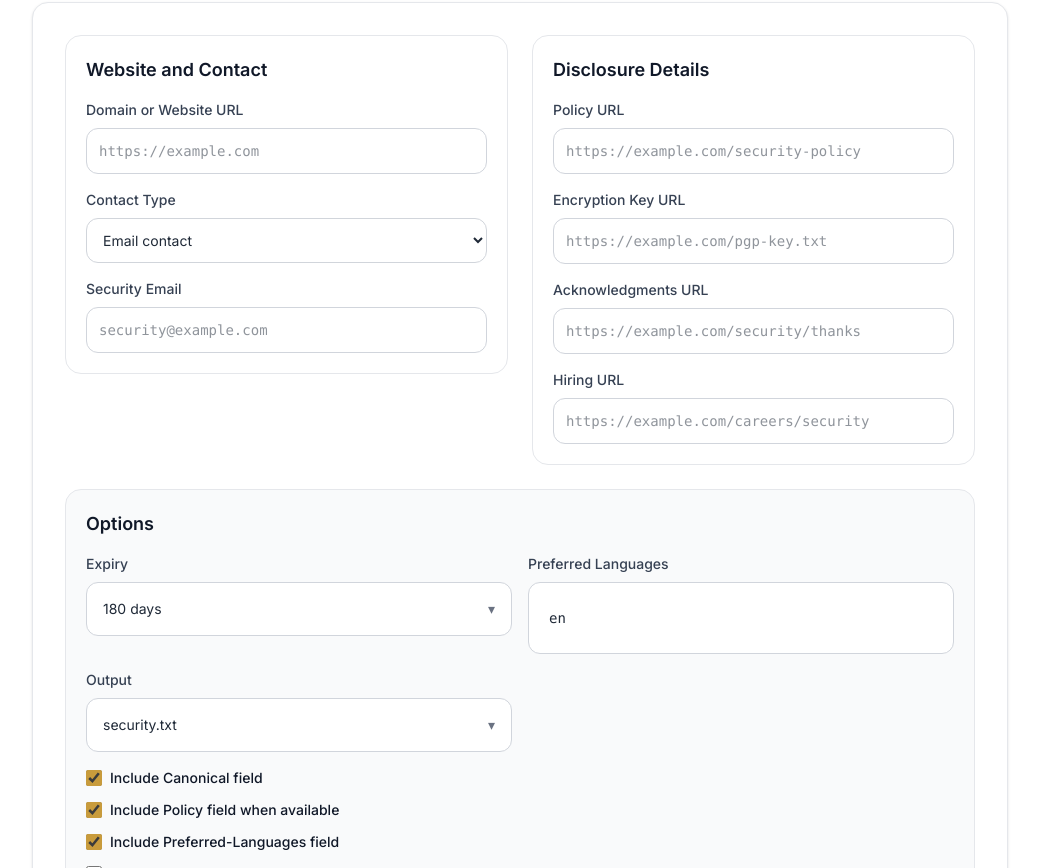
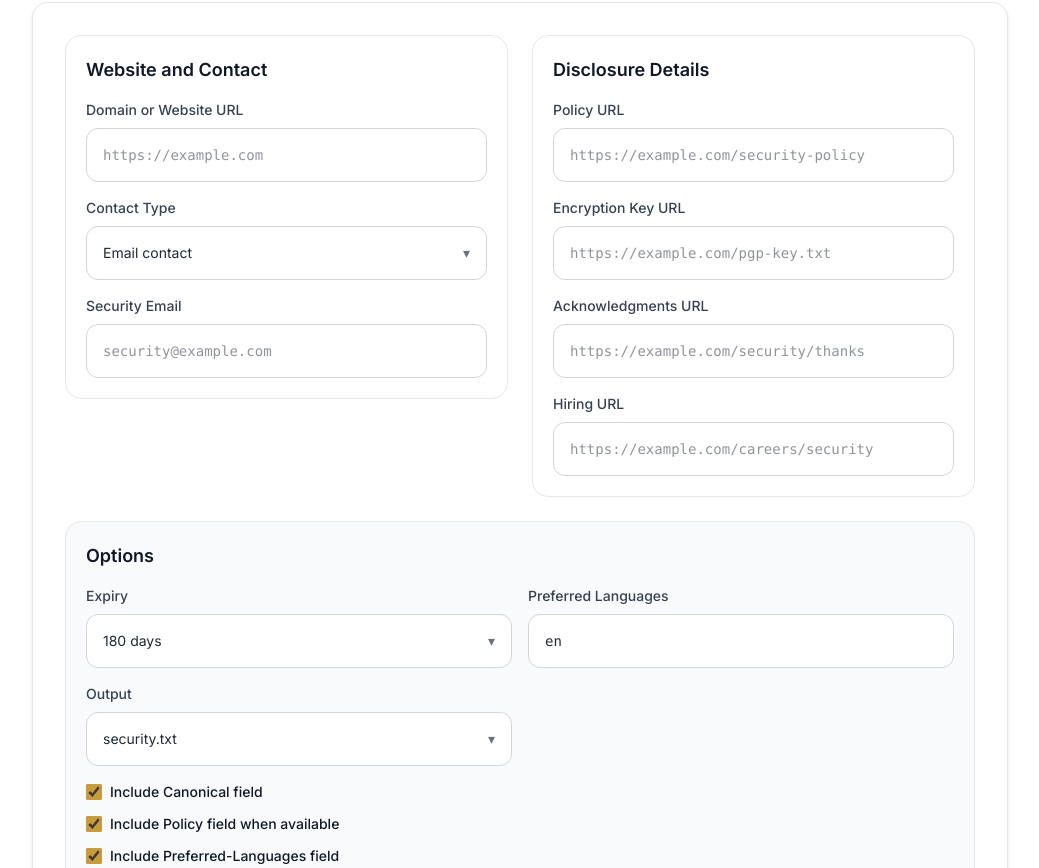
Before and after one commit to vaarunsonawwane-ops/yoryantra-new, a Next.js app: page /tools/security-txt-generator in a window 1280 px wide. Shown: the part 380-1248 px from the top of the page, without its empty margins (120-1159 px from the left). Built offline with nearby package versions, Linux system fonts and the light colour scheme.

Commit message:
Step 16.1 — Structural Repetition update 1

```diff
--- a/app/tools/data-uri-generator/ToolClient.tsx
+++ b/app/tools/data-uri-generator/ToolClient.tsx
@@ -227,24 +227,22 @@ export default function ToolClient() {
               spellCheck={false}
               autoCapitalize="none"
               autoCorrect="off"
-              className="mt-2 w-full rounded-xl border border-gray-300 bg-white p-3 text-sm font-mono outline-none transition focus:border-transparent focus:ring-2 focus:ring-[var(--green)]"
+              className="mt-2 min-h-[54px] w-full rounded-xl border border-gray-300 bg-white px-4 py-3 text-sm font-mono outline-none transition focus:border-transparent focus:ring-2 focus:ring-[var(--green)]"
             />
           </div>
 
-          <div>
-            <label className="block text-sm font-medium text-gray-700">Charset</label>
-            <select
-              value={charsetMode}
-              onChange={(event) => {
-                setCharsetMode(event.target.value as CharsetMode);
-                clearResult();
-              }}
-              className="mt-2 w-full rounded-xl border border-gray-300 bg-white p-3 text-sm outline-none transition focus:border-transparent focus:ring-2 focus:ring-[var(--green)]"
-            >
-              <option value="include">Include charset</option>
-              <option value="omit">Omit charset</option>
-            </select>
-          </div>
+          <YoryantraSelect
+            label="Charset"
+            value={charsetMode}
+            onChange={(value) => {
+              setCharsetMode(value as CharsetMode);
+              clearResult();
+            }}
+            options={[
+              { label: "Include charset", value: "include" },
+              { label: "Omit charset", value: "omit" },
+            ]}
+          />
 
           {charsetMode === "include" ? (
             <div>
@@ -259,7 +257,7 @@ export default function ToolClient() {
                 spellCheck={false}
                 autoCapitalize="none"
                 autoCorrect="off"
-                className="mt-2 w-full rounded-xl border border-gray-300 bg-white p-3 text-sm font-mono outline-none transition focus:border-transparent focus:ring-2 focus:ring-[var(--green)]"
+                className="mt-2 min-h-[54px] w-full rounded-xl border border-gray-300 bg-white px-4 py-3 text-sm font-mono outline-none transition focus:border-transparent focus:ring-2 focus:ring-[var(--green)]"
               />
             </div>
           ) : null}
--- a/app/tools/nginx-redirect-rule-tester/ToolClient.tsx
+++ b/app/tools/nginx-redirect-rule-tester/ToolClient.tsx
@@ -268,7 +268,7 @@ export default function ToolClient() {
                 setCopied(false);
               }}
               placeholder="5"
-              className="w-full min-h-[48px] rounded-xl border border-gray-300 bg-white px-4 py-3 text-sm font-mono outline-none transition focus:border-transparent focus:ring-2 focus:ring-[var(--green)]"
+              className="w-full min-h-[54px] rounded-xl border border-gray-300 bg-white px-4 py-3 text-sm font-mono outline-none transition focus:border-transparent focus:ring-2 focus:ring-[var(--green)]"
             />
           </div>
 
--- a/app/tools/security-txt-generator/ToolClient.tsx
+++ b/app/tools/security-txt-generator/ToolClient.tsx
@@ -186,23 +186,19 @@ export default function ToolClient() {
               placeholder="https://example.com"
             />
 
-            <div>
-              <label className="block mb-2 text-sm font-medium text-gray-700">
-                Contact Type
-              </label>
-              <select
+            <YoryantraSelect
+              label="Contact Type"
               value={contactType}
-                onChange={(event) => {
-                  setContactType(event.target.value as ContactType);
+              onChange={(value) => {
+                setContactType(value as ContactType);
                 clearResult();
               }}
-                className="w-full rounded-xl border border-gray-300 bg-white p-3 text-sm outline-none transition focus:border-transparent focus:ring-2 focus:ring-[var(--green)]"
-              >
-                <option value="email">Email contact</option>
-                <option value="url">Contact page URL</option>
-                <option value="both">Email and URL</option>
-              </select>
-            </div>
+              options={[
+                { label: "Email contact", value: "email" },
+                { label: "Contact page URL", value: "url" },
+                { label: "Email and URL", value: "both" },
+              ]}
+            />
 
             {(contactType === "email" || contactType === "both") && (
               <InputField
@@ -311,20 +307,15 @@ export default function ToolClient() {
             />
           )}
 
-          <div>
-            <label className="block mb-2 text-sm font-medium text-gray-700">
-              Preferred Languages
-            </label>
-            <input
+          <InputField
+            label="Preferred Languages"
             value={preferredLanguages}
-              onChange={(event) => {
-                setPreferredLanguages(event.target.value);
+            onChange={(value) => {
+              setPreferredLanguages(value);
               clearResult();
             }}
             placeholder="en"
-              className="h-[72px] w-full rounded-xl border border-gray-300 bg-white px-5 text-sm font-mono outline-none transition focus:border-transparent focus:ring-2 focus:ring-[var(--green)]"
           />
-          </div>
 
           <YoryantraSelect
             label="Output"
@@ -513,7 +504,7 @@ function InputField({ label, value, onChange, placeholder }: { label: string; va
         value={value}
         onChange={(event) => onChange(event.target.value)}
         placeholder={placeholder}
-        className="w-full rounded-xl border border-gray-300 bg-white p-3 text-sm font-mono outline-none transition focus:border-transparent focus:ring-2 focus:ring-[var(--green)]"
+        className="min-h-[54px] w-full rounded-xl border border-gray-300 bg-white px-4 py-3 text-sm font-mono outline-none transition focus:border-transparent focus:ring-2 focus:ring-[var(--green)]"
       />
     </div>
   );
```
Lines whose indentation alone changed are shown as unchanged.
